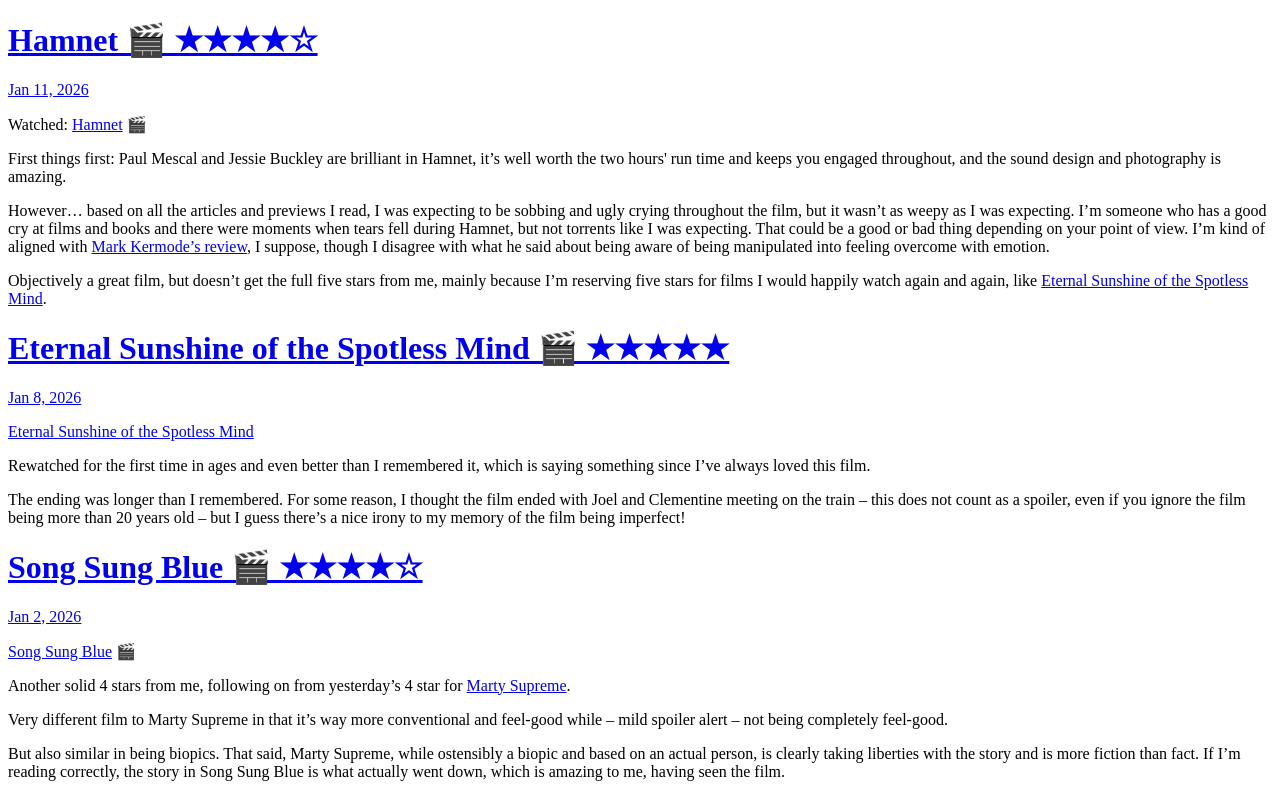
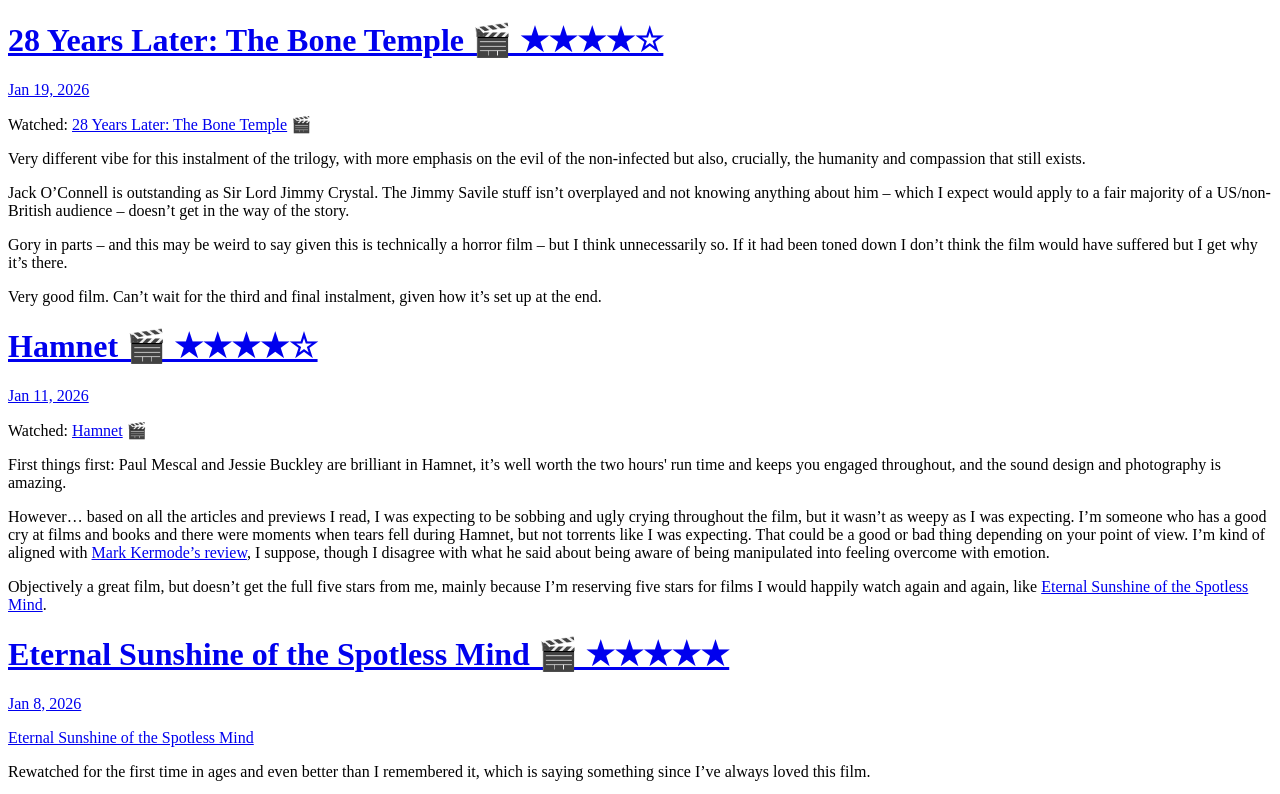
Before and after one commit to kennethkenyau/kennethyau.net, a plain HTML site: page index.html in a window 1280 px wide. Shown: the top 794 px of the page. Drawn offline with Linux system fonts and the light colour scheme.

Commit message:
Archiving 2 files from Micro.blog.

```diff
--- a/index.html
+++ b/index.html
@@ -21,6 +21,23 @@
 <div class="h-feed">
 
 
+
+	  <div class="h-entry">
+
+			<h1><a href="https://kennethyau.net/2026/01/19/years-later-the-bone-temple.html">28 Years Later: The Bone Temple 🎬 ★★★★☆</a></h1>
+
+
+		<a href="https://kennethyau.net/2026/01/19/years-later-the-bone-temple.html" class="u-url"><time class="dt-published" datetime="2026-01-19 22:51:40 &#43;0000">Jan 19, 2026</time></a>
+
+		<div class="e-content">
+			 <p>Watched: <a href="https://www.themoviedb.org/movie/1272837">28 Years Later: The Bone Temple</a> 🎬</p>
+<p>Very different vibe for this instalment of the trilogy, with more emphasis on the evil of the non-infected but also, crucially, the humanity and compassion that still exists.</p>
+<p>Jack O’Connell is outstanding as Sir Lord Jimmy Crystal. The Jimmy Savile stuff isn’t overplayed and not knowing anything about him – which I expect would apply to a fair majority of a US/non-British audience – doesn’t get in the way of the story.</p>
+<p>Gory in parts – and this may be weird to say given this is technically a horror film – but I think unnecessarily so. If it had been toned down I don’t think the film would have suffered but I get why it’s there.</p>
+<p>Very good film. Can’t wait for the third and final instalment, given how it’s set up at the end.</p>
+
+		</div>
+	  </div>
 
 	  <div class="h-entry">
 
```
Also changed, not shown: feed.json (+9 -0 lines).
